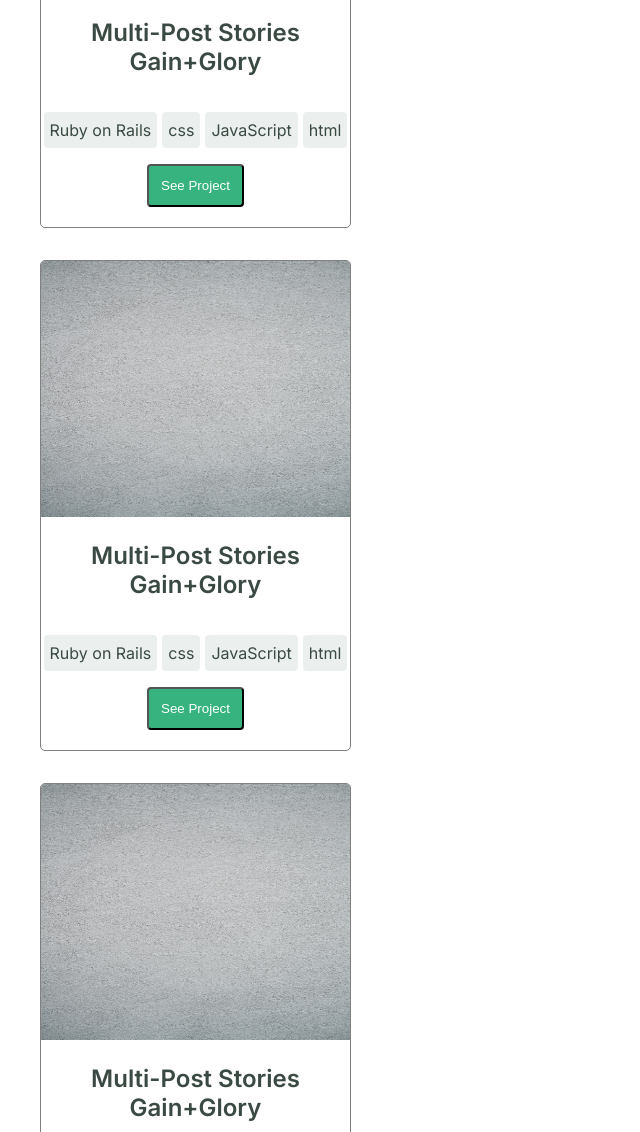
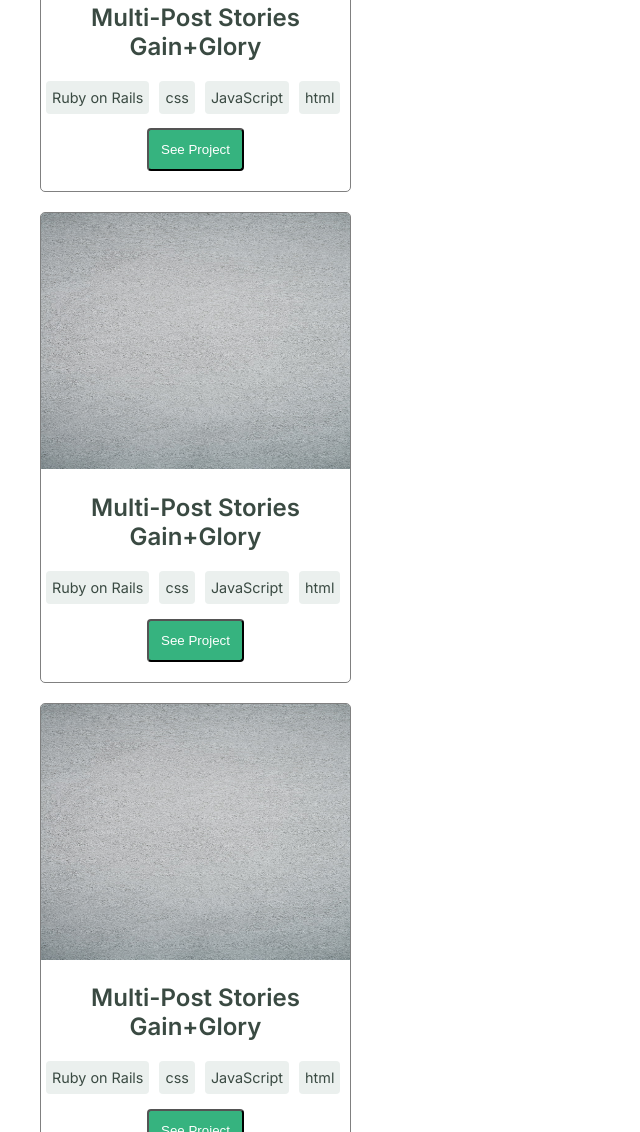
Before and after one commit to Mekuseo/my-portfolio-mobile, a plain HTML site: page index.html in a window 1280 px wide. Shown: the part 1668-2800 px from the top of the page, without its empty margins (0-640 px from the left). Drawn offline with Linux system fonts and the light colour scheme.

Commit message:
First version of completed portfolio with html&css

```diff
--- a/index.html
+++ b/index.html
@@ -14,13 +14,9 @@
     <title>Portfolio</title>
   </head>
   <body>
-    <header>
-      <div class="header1">
-        <h3>9:41</h3>
-        <img src="./images/mobile images.png" alt="mobile-link" />
-      </div>
-      <nav class="header2">
-        <h3>Welcome</h3>
+    <header class="header2">
+      <a href="#">Welcome</a>
+      <nav>
         <img class="menu-button" src="./images/Enabled.png" alt="mobile-menu" />
       </nav>
     </header>
@@ -62,9 +58,9 @@
         </li>
       </ul>
     </section>
-    <main>
+    <main class="grid-display">
       <h1>My Recent Works</h1>
-      <section class="grid-display">
+      <section>
         <div class="card">
           <div class="card-body">
             <img
@@ -73,11 +69,13 @@
               class="card-image"
             />
             <h2 class="card-title">Multi-Post Stories Gain+Glory</h2>
-            <div class="card-tags">
-              <p>Ruby on Rails</p>
-              <p>css</p>
-              <p>JavaScript</p>
-              <p>html</p>
+            <div>
+              <ul class="card-tags">
+                <li>Ruby on Rails</li>
+                <li>css</li>
+                <li>JavaScript</li>
+                <li>html</li>
+              </ul>
             </div>
             <button class="card-button">See Project</button>
           </div>
@@ -90,11 +88,13 @@
               class="card-image"
             />
             <h2 class="card-title">Multi-Post Stories Gain+Glory</h2>
-            <div class="card-tags">
-              <p>Ruby on Rails</p>
-              <p>css</p>
-              <p>JavaScript</p>
-              <p>html</p>
+            <div>
+              <ul class="card-tags">
+                <li>Ruby on Rails</li>
+                <li>css</li>
+                <li>JavaScript</li>
+                <li>html</li>
+              </ul>
             </div>
             <button class="card-button">See Project</button>
           </div>
@@ -107,11 +107,13 @@
               class="card-image"
             />
             <h2 class="card-title">Multi-Post Stories Gain+Glory</h2>
-            <div class="card-tags">
-              <p>Ruby on Rails</p>
-              <p>css</p>
-              <p>JavaScript</p>
-              <p>html</p>
+            <div>
+              <ul class="card-tags">
+                <li>Ruby on Rails</li>
+                <li>css</li>
+                <li>JavaScript</li>
+                <li>html</li>
+              </ul>
             </div>
             <button class="card-button">See Project</button>
           </div>
@@ -124,11 +126,13 @@
               class="card-image"
             />
             <h2 class="card-title">Multi-Post Stories Gain+Glory</h2>
-            <div class="card-tags">
-              <p>Ruby on Rails</p>
-              <p>css</p>
-              <p>JavaScript</p>
-              <p>html</p>
+            <div>
+              <ul class="card-tags">
+                <li>Ruby on Rails</li>
+                <li>css</li>
+                <li>JavaScript</li>
+                <li>html</li>
+              </ul>
             </div>
             <button class="card-button">See Project</button>
           </div>
@@ -141,11 +145,13 @@
               class="card-image"
             />
             <h2 class="card-title">Multi-Post Stories Gain+Glory</h2>
-            <div class="card-tags">
-              <p>Ruby on Rails</p>
-              <p>css</p>
-              <p>JavaScript</p>
-              <p>html</p>
+            <div>
+              <ul class="card-tags">
+                <li>Ruby on Rails</li>
+                <li>css</li>
+                <li>JavaScript</li>
+                <li>html</li>
+              </ul>
             </div>
             <button class="card-button">See Project</button>
           </div>
@@ -158,19 +164,19 @@
               class="card-image"
             />
             <h2 class="card-title">Multi-Post Stories Gain+Glory</h2>
-            <div class="card-tags">
-              <p class="card-p">Ruby on Rails</p>
-              <p class="card-p">css</p>
-              <p class="card-p">JavaScript</p>
-              <p class="card-p">html</p>
+            <div>
+              <ul class="card-tags">
+                <li>Ruby on Rails</li>
+                <li>css</li>
+                <li>JavaScript</li>
+                <li>html</li>
+              </ul>
             </div>
             <button class="card-button">See Project</button>
           </div>
         </div>
       </section>
     </main>
-
-    <footer>
       <section class="about-us">
         <h1 class="about-heading">About Me</h1>
         <p>
@@ -247,19 +253,36 @@
             </div>
           </div>
         </section>
-        <h1 class="footer-header">I'm always interested in hearing about new projects, so if you'd like to chat please get in touch.</h1>
+        <h1 class="footer-header">
+          I'm always interested in hearing about new projects, so if you'd like
+          to chat please get in touch.
+        </h1>
         <section class="contact-form">
           <form>
             <lable for="fname"></lable>
-                <input type="text" id="fname" name="firstname" placeholder="Full name">
+            <input
+              type="text"
+              id="fname"
+              name="firstname"
+              placeholder="Full name"
+            />
 
             <label for="email"></label>
-                <input type="text" id="email" name="email" placeholder="Email Address">
+            <input
+              type="text"
+              id="email"
+              name="email"
+              placeholder="Email Address"
+            />
 
-                <label for="subject" ></label>
-                <textarea id="subject" name="subject" placeholder="Enter Text Here"></textarea>
+            <label for="subject"></label>
+            <textarea
+              id="subject"
+              name="subject"
+              placeholder="Enter Text Here"
+            ></textarea>
 
-                <input type="submit" value="Get in Touch">
+            <input type="submit" value="Get in Touch" />
           </form>
           <div>
             <ul class="follow-link">
@@ -293,6 +316,5 @@
           <a href="mailto:mekuseo@gmail.com">mekuseo@gmail.com</a>
         </section>
       </div>
-    </footer>
   </body>
 </html>
--- a/styles.css
+++ b/styles.css
@@ -7,6 +7,7 @@ body {
 
 .heading {
   background-image: url(../images/header-illsutration-mobile.svg);
+  background-position: center;
 }
 
 header {
@@ -22,6 +23,10 @@ header {
 .header2 {
   display: flex;
   justify-content: space-between;
+}
+
+.header2 a{
+  font-size: 1.5em;
 }
 
 .menu-button {
@@ -85,20 +90,27 @@ li {
 }
 
 .card {
+  display: flex;
+  flex-direction: column;
   overflow: hidden;
   border: 1px solid gray;
   border-radius: 5px;
+  margin: 20px 0;
 }
 
 .card-tags {
   display: flex;
   justify-content: space-around;
+  justify-content: flex-start;
+  padding-left: 0;
+  font-size: .9em
 }
 
-.card-tags p {
+.card-tags li {
   background-color: #ebf0ee;
   padding: 8px 6px;
   border-radius: 4px;
+  margin: 0 5px;
 }
 
 .card-button {
```
Lines whose indentation alone changed are shown as unchanged.
